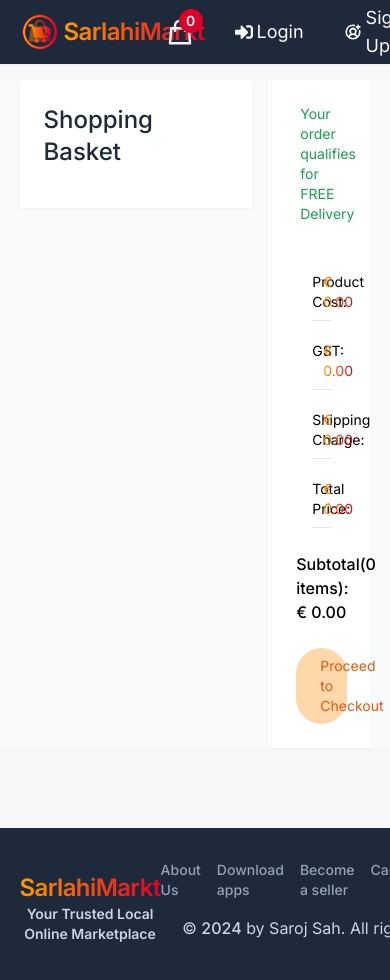
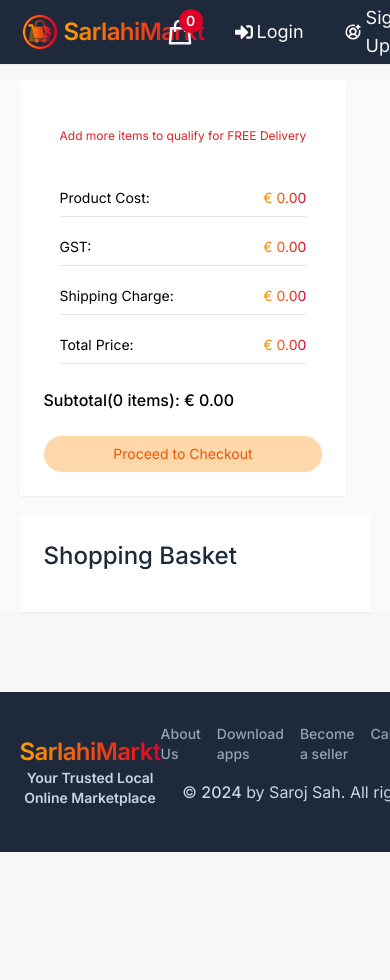
Before and after one commit to saroj2053/sarlahimarkt-frontend, a React (Vite) app: page /cart in a window 390 px wide. Shown: the top 980 px of the page. After the commit the page ends 852 px from the top, so only its background shows below. Built offline with nearby package versions, Linux system fonts and the light colour scheme.

Commit message:
Added free delivery message to CartStats component

```diff
--- a/src/components/CartStats.jsx
+++ b/src/components/CartStats.jsx
@@ -5,6 +5,7 @@ import {
   selectTotalItemsInCart,
 } from "../features/cart/cartSlice";
 import { getCalculatedShippingCharge } from "../helpers/helperFunctions";
+import { PiCheckCircleFill } from "react-icons/pi";
 
 const CartStats = () => {
   const totalProductsCost = useSelector(selectTotalAmount);
@@ -20,6 +21,16 @@ const CartStats = () => {
   return (
     <>
       <div className="flex flex-col gap-5 px-4 py-6 bg-white">
+        {totalProductsCost + GSTAmount >= 50 ? (
+          <p className="text-green-600 mb-6 flex items-center gap-1 text-xs">
+            <PiCheckCircleFill color="green" size={20} />
+            Your order qualifies for FREE Delivery
+          </p>
+        ) : (
+          <p className="text-red-600 mb-6 flex items-center gap-1 text-xs">
+            Add more items to qualify for FREE Delivery
+          </p>
+        )}
         <div className="flex justify-between border-b pb-2">
           <p className="w-[60%]">Product Cost:</p>
           <p
--- a/src/pages/ShoppingCart.jsx
+++ b/src/pages/ShoppingCart.jsx
@@ -1,23 +1,18 @@
 import AppLayout from "../layout/AppLayout";
 import CartItemsTable from "../components/CartItemsTable";
 import CartStats from "../components/CartStats";
-import { PiCheckCircleFill } from "react-icons/pi";
 
 const ShoppingCart = () => {
   return (
     <AppLayout>
-      <div className="flex gap-5 justify-between items-start max-w-[90%] mx-auto my-20">
-        <div className="flex flex-col w-[70%] bg-white shadow-sm p-6">
+      <div className="flex flex-col-reverse lg:flex-row gap-5 justify-between items-start max-w-[90%] mx-auto my-20">
+        <div className="flex flex-col w-[100%] lg:w-[70%] bg-white shadow-sm p-6">
           <h2 className="text-2xl font-medium text-slate-800 mb-4">
             Shopping Basket
           </h2>
           <CartItemsTable />
         </div>
-        <div className="bg-white w-[28%] border-none shadow-sm text-sm p-6 h-fit">
-          <p className="text-green-600 mb-6  flex items-center gap-1">
-            <PiCheckCircleFill color="green" size={20} />
-            Your order qualifies for FREE Delivery
-          </p>
+        <div className="bg-white w-[100%]lg:w-[28%] border-none shadow-sm text-sm p-6 h-fit">
           <CartStats />
 
           <button className="bg-orange-200 px-6 py-2 text-orange-600 w-full rounded-full mt-4 hover:bg-orange-600 hover:text-white transition-all duration-500 ease-in-out">
@@ -25,19 +20,6 @@ const ShoppingCart = () => {
           </button>
         </div>
       </div>
-      {/* <div className="max-w-[90%] mx-auto mt-24 min-h-[calc(100vh-328px)]">
-        <h2 className="text-xl uppercase font-semibold bg-clip-text text-transparent bg-gradient-to-t from-primary-red to-primary-yellow">
-          Shopping Cart
-        </h2>
-        <div className="flex flex-col justify-between items-start gap-10 my-4">
-          <div className="w-[100%] flex flex-col justify-center items-center">
-            <CartItemsTable />
-          </div>
-          <div className="w-[100%]">
-            <CartStats />
-          </div>
-        </div>
-      </div> */}
     </AppLayout>
   );
 };
```
